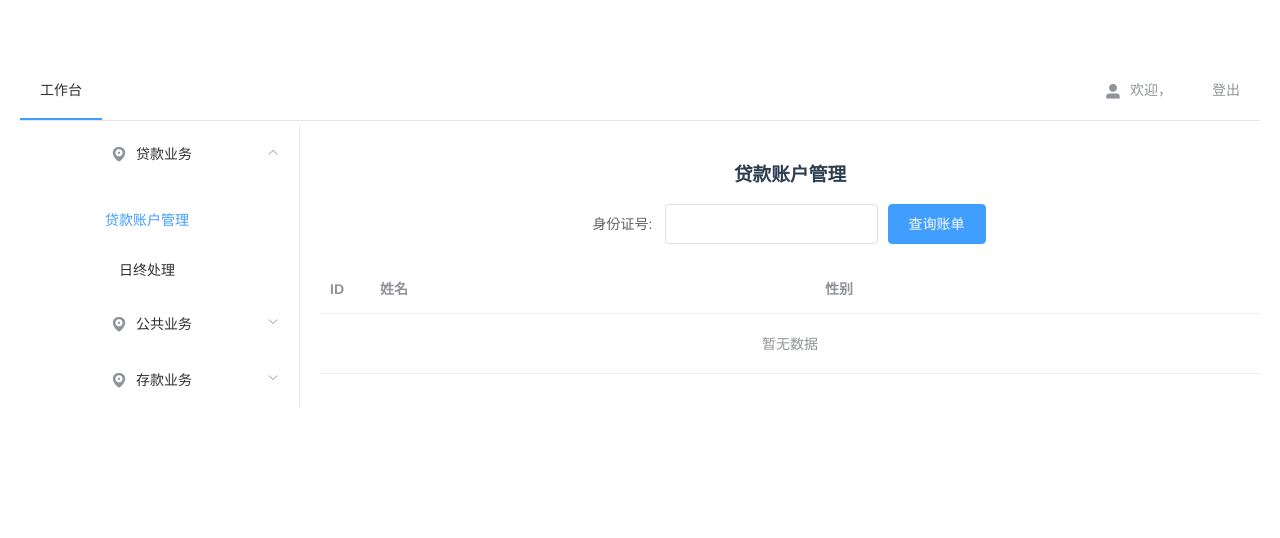
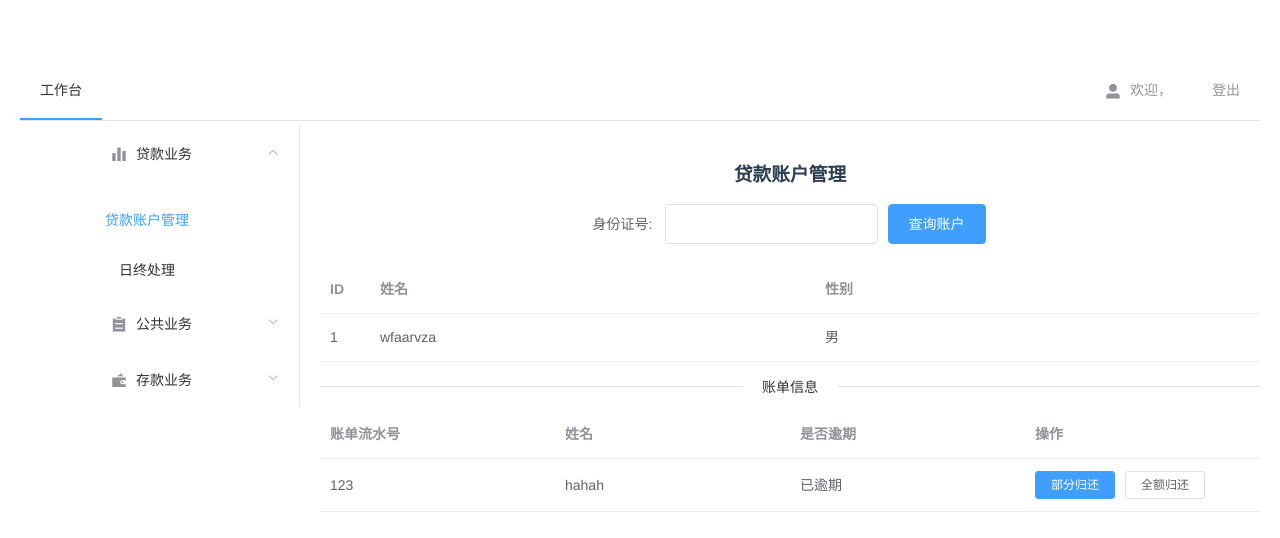
Before and after one commit to iceiceiceYu/Software-Quality-Assurance-and-Testing, a Vue app in the folder frontend/: page /ManageLoanAccount in a window 1280 px wide. Shown: the top 538 px of the page. Built offline with nearby package versions, Linux system fonts and the light colour scheme.

Commit message:
update 3 pages

```diff
--- a/frontend/src/components/AccountFlow.vue
+++ b/frontend/src/components/AccountFlow.vue
@@ -8,7 +8,33 @@
         <v-side :activeIndex="'2-1'"></v-side>
       </el-aside>
       <el-main>
+        <h1>流水信息</h1>
+        <el-row>
+          <el-table
+            :data="Flow"
+            stripe
+            style="width: 100%">
+            <el-table-column
+              prop="id"
+              label="流水号"
+             sortable>
+            </el-table-column>
+            <el-table-column
+              prop="name"
+              label="账户姓名">
+            </el-table-column>
+            <el-table-column
+              prop="AccountId"
+              label="账户">
+            </el-table-column>
+            <el-table-column
+              prop="date"
+              label="日期"
+            sortable>
+            </el-table-column>
 
+          </el-table>
+        </el-row>
 
 
       </el-main>
@@ -21,6 +47,7 @@
     name: "AccountFlow",
     data() {
       return {
+        Flow:[]
 
       };
     },
--- a/frontend/src/components/Dashboard.vue
+++ b/frontend/src/components/Dashboard.vue
@@ -5,7 +5,7 @@
     </el-header>
     <el-container>
       <el-aside>
-        <v-side :activeIndex="'1-1'"></v-side>
+        <v-side></v-side>
       </el-aside>
       <el-main>
 
--- a/frontend/src/components/DayEndProcessing.vue
+++ b/frontend/src/components/DayEndProcessing.vue
@@ -8,6 +8,8 @@
         <v-side :activeIndex="'1-2'"></v-side>
       </el-aside>
       <el-main>
+        <h1>日终处理</h1>
+        <el-button>开始日终处理</el-button>
 
 
       </el-main>
--- a/frontend/src/components/FinancialProducts.vue
+++ b/frontend/src/components/FinancialProducts.vue
@@ -8,6 +8,34 @@
         <v-side :activeIndex="'3-1'"></v-side>
       </el-aside>
       <el-main>
+        <h1>理财产品购买</h1>
+        <el-row>
+          <el-form :inline="true" :modal="account" ref="account" label-width="80px">
+            <el-form-item label="身份证号:">
+              <el-input type="text" v-model="account.id"></el-input>
+            </el-form-item>
+            <el-form-item>
+              <el-button type="primary">查询理财产品</el-button>
+            </el-form-item>
+          </el-form>
+        </el-row>
+
+        <el-divider></el-divider>
+        <el-row>
+          <el-col :offset="2" :span="10">
+            <p>您的信用等级为：1级，以下是您可以购买的理财产品：</p>
+          </el-col>
+          <el-col :span="6">
+          <el-select v-model="value" placeholder="请选择">
+            <el-option
+              v-for="item in options"
+              :key="item.value"
+              :label="item.label"
+              :value="item.value">
+            </el-option>
+          </el-select>
+          </el-col>
+        </el-row>
 
 
       </el-main>
@@ -20,11 +48,22 @@
     name: "FinancialProducts",
     data() {
       return {
+        account: {},
+        options: [{
+          value: 'stock',
+          label: '股票'
+        }, {
+          value: 'fund',
+          label: '基金'
+        }, {
+          value: 'deposit',
+          label: '定期'
+        }],
+        value: ''
 
       };
     },
-    methods: {
-    }
+    methods: {}
   }
 </script>
 
--- a/frontend/src/components/ManageLoanAccount.vue
+++ b/frontend/src/components/ManageLoanAccount.vue
@@ -16,14 +16,14 @@
               <el-input type="text" v-model="loan.id"></el-input>
             </el-form-item>
             <el-form-item>
-              <el-button type="primary">查询账单</el-button>
+              <el-button type="primary">查询账户</el-button>
             </el-form-item>
           </el-form>
         </el-row>
 
         <el-row>
           <el-table
-            :data="tableData"
+            :data="Account"
             stripe
             style="width: 100%">
             <el-table-column
@@ -46,6 +46,39 @@
           </el-table>
         </el-row>
 
+        <el-divider>账单信息</el-divider>
+        <el-row>
+          <el-table
+            :data="Bill"
+            stripe
+            style="width: 100%">
+            <el-table-column
+              prop="id"
+              label="账单流水号">
+            </el-table-column>
+            <el-table-column
+              prop="name"
+              label="姓名">
+            </el-table-column>
+            <el-table-column
+              prop="due"
+              label="是否逾期">
+              <template slot-scope="scope">
+                <span v-if="scope.row.due===true">已逾期</span>
+                <span v-else-if="scope.row.due===false">未逾期</span>
+              </template>
+            </el-table-column>
+            <el-table-column  label="操作" fixed="right">
+              <template slot-scope="scope">
+                  <el-button size="mini" type="primary" @click="partialReturn(scope.row)">部分归还</el-button>
+                  <el-button size="mini" @click="totalReturn(scope.row)">全额归还</el-button>
+              </template>
+            </el-table-column>
+
+
+          </el-table>
+        </el-row>
+
 
 
       </el-main>
@@ -61,11 +94,28 @@
         loan:{
           id:'',
         },
-        tableData:[],
+        Account:[{id:1,name:'wfaarvza',gender:'male'}],
+        Bill:[{id:123,name:'hahah',due:true}],
+        selectedBill: {},
 
       };
     },
     methods: {
+      totalReturn(row) {
+        this.selectedBill = row
+        this.$axios.post('/全额归还的接口', {      //TODO
+          BillId: this.selectedBill.id,
+        }).then(resp => {
+          this.$notify({
+            title: '归还成功！',
+            type: 'success'
+          });
+        })
+          .catch(error => {
+            console.log(error);
+            alert('网络连接失败')
+          })
+      },
     }
   }
 </script>
--- a/frontend/src/components/sidebar.vue
+++ b/frontend/src/components/sidebar.vue
@@ -6,7 +6,7 @@
   @select="handleSelect">
     <el-submenu index="1">
       <template #title>
-        <i class="el-icon-location"></i>
+        <i class="el-icon-s-data"></i>
         <span>贷款业务</span>
       </template>
       <el-menu-item-group>
@@ -16,7 +16,7 @@
     </el-submenu>
     <el-submenu index="2">
       <template #title>
-        <i class="el-icon-location"></i>
+        <i class="el-icon-s-order"></i>
         <span>公共业务</span>
       </template>
       <el-menu-item-group>
@@ -25,7 +25,7 @@
     </el-submenu>
     <el-submenu index="3">
       <template #title>
-        <i class="el-icon-location"></i>
+        <i class="el-icon-s-finance"></i>
         <span>存款业务</span>
       </template>
       <el-menu-item-group>
@@ -43,7 +43,7 @@
       props:{
           activeIndex:{
             type: String,
-          default: '1-1'
+          default: ''
         }
       },data(){
           return{
```
